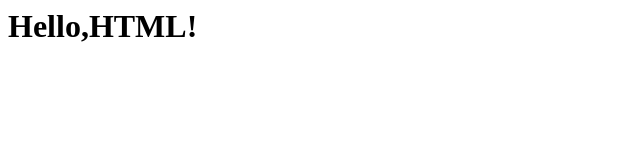
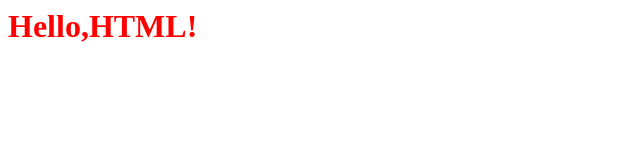
Before and after one commit to zhangwenyu2/zhangwenyu2.github.io, a plain HTML site: page index.html in a window 1280 px wide. Shown: the whole page, without its empty margins (0-640 px from the left). Drawn offline with Linux system fonts and the light colour scheme.

Commit message:
Update index.html

```diff
--- a/index.html
+++ b/index.html
@@ -1 +1 @@
-<h1 style=""color: #f00;">Hello,HTML!</h1>
+<h1 style="color: #f00;">Hello,HTML!</h1>
```
